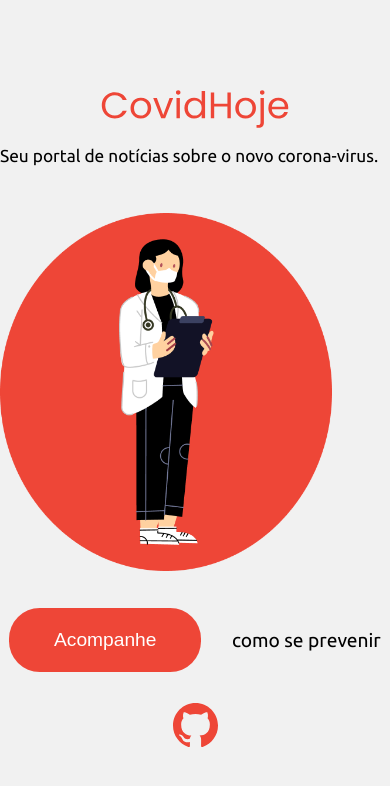
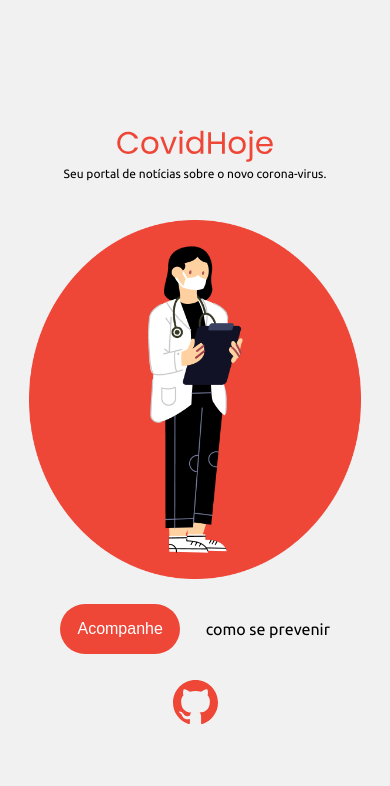
Before and after one commit to OyakSaile/covidhoje, a React (Create React App) app: page / in a window 390 px wide. Shown: the top 786 px of the page. Built offline with nearby package versions, Linux system fonts and the light colour scheme.

Commit message:
Responsividade da HomePage consertada para as principais telas

```diff
--- a/src/pages/Homepage/styles.css
+++ b/src/pages/Homepage/styles.css
@@ -1,4 +1,4 @@
-bodY {
+body {
   background: #f1f1f1;
 }
 .container {
@@ -6,27 +6,29 @@
   height: 100vh;
 }
 
-/* #container-content {
-  width: 100%;
-  height: 100%;
-} */
-
+.logo {
+  margin-top: 2rem;
+}
 .logo img {
   width: 100%;
   height: 4rem;
 }
 
-.logo h2 {
-  width: 100%;
-  font-size: 1.8rem;
+.texto-2 h2 {
+  font-size: 1.5rem;
   font-weight: 400;
   font-family: Ubuntu;
-  margin-top: 1.2rem;
+  display: flex;
+  justify-content: center;
+  align-content: center;
 }
 
 .hero-image {
   width: 100%;
   margin-top: 5rem;
+  display: flex;
+  justify-content: center;
+  align-content: center;
 }
 
 .hero-image img {
@@ -42,8 +44,8 @@
 
 #see {
   border-radius: 3.2rem;
-  padding: 2.2rem;
-  width: 20rem;
+  padding: 2rem;
+  width: 15rem;
   background: var(--primary-color);
   color: white;
   border: 0;
@@ -78,6 +80,12 @@
   display: flex;
   justify-content: center;
   align-items: center;
+}
+
+@media (max-width: 400px) {
+  :root {
+    font-size: 50%;
+  }
 }
 
 @media (min-width: 1100px) {
--- a/src/pages/homepage/index.js
+++ b/src/pages/homepage/index.js
@@ -29,9 +29,9 @@
         </div>
 
         <div className="footer">
-          <Link to="">
+          <a href="https://github.com/NegriHenrique/covidhoje" target="_blank">
             <img src={gitIcon} alt="" />
-          </Link>
+          </a>
         </div>
       </div>
     </div>
```
